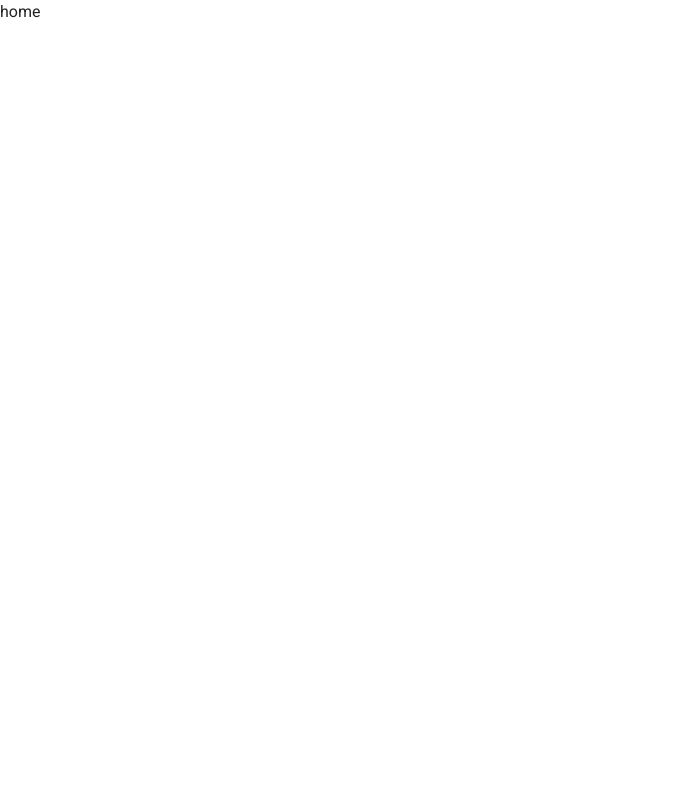
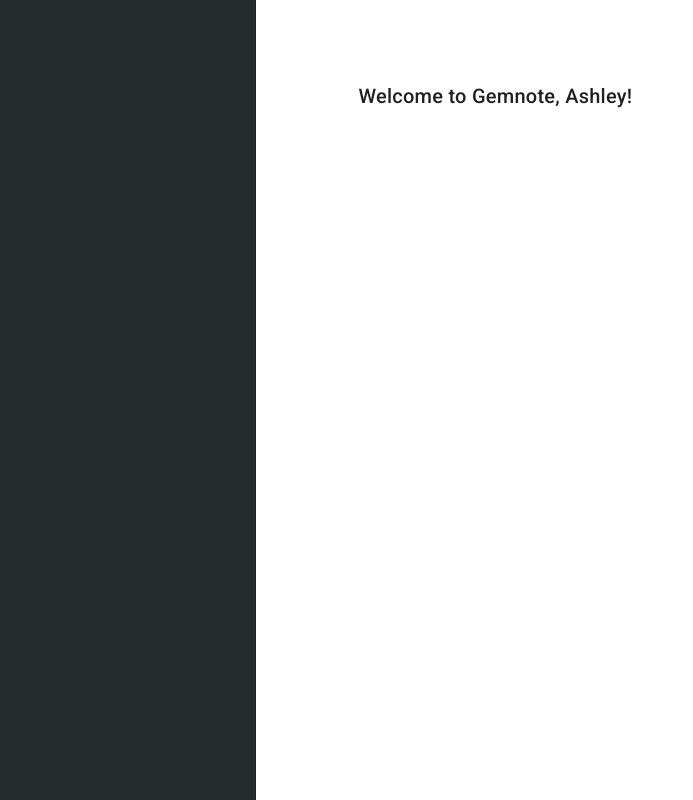
Before and after one commit to lkbarreto/Dashboard, a Vue app: page / in a window 1280 px wide. Shown: the whole page, without its empty margins (0-693 px from the left). Built offline with nearby package versions, Linux system fonts and the light colour scheme.

Commit message:
components added

```diff
--- /dev/null
+++ b/src/components/Content.vue
@@ -0,0 +1,24 @@
+<template>
+  <div class="Content">
+   <h1 class="title">Welcome to Gemnote, Ashley!</h1>
+   <v-row>
+
+   </v-row>
+  </div>
+</template>
+
+<script>
+export default {
+name:"content"
+}
+</script>
+
+<style>
+.v-application .title {
+    font-size: 2rem !important;
+    font-weight: 500;
+    line-height: 2rem;
+    letter-spacing: 0.0125em !important;
+    font-family: "Roboto", sans-serif !important;
+}
+</style>
--- /dev/null
+++ b/src/components/Drawer.vue
@@ -0,0 +1,30 @@
+<template>
+  <div class="Drawer">
+    <v-navigation-drawer color="#242b2b" v-model="drawer" app>
+      <!--  -->
+    </v-navigation-drawer>
+    <v-app-bar v-if="size !== 'lg'" class="transparent" elevation="0" tile app>
+      <v-app-bar-nav-icon
+        color="black"
+        @click="drawer = !drawer"
+      ></v-app-bar-nav-icon>
+
+      <v-toolbar-title>{{ size }}</v-toolbar-title>
+    </v-app-bar>
+  </div>
+</template>
+
+<script>
+export default {
+  name: "Drawer",
+  data: () => ({ drawer: null }),
+  computed: {
+    size() {
+      return this.$vuetify.breakpoint.name;
+    },
+  },
+};
+</script>
+
+<style>
+</style>
--- a/src/views/Home.vue
+++ b/src/views/Home.vue
@@ -1,14 +1,29 @@
 <template>
   <div class="home">
-    home
+    <Drawer />
+    <div class="content">
+      <Content />
+    </div>
   </div>
 </template>
 
 <script>
+import Drawer from "../components/Drawer";
+import Content from "../components/Content";
+export default {
+  name: "Home",
+  components: {
+    Drawer,
+    Content,
+  },
+};
+</script>
 
-export default {
-  name: 'Home',
-  components: {
-  }
+
+<style scoped>
+.content {
+  padding-top: 10vh;
+  padding-left: 8vw;
+  padding-right: 8vw;
 }
-</script>
+</style>
```
